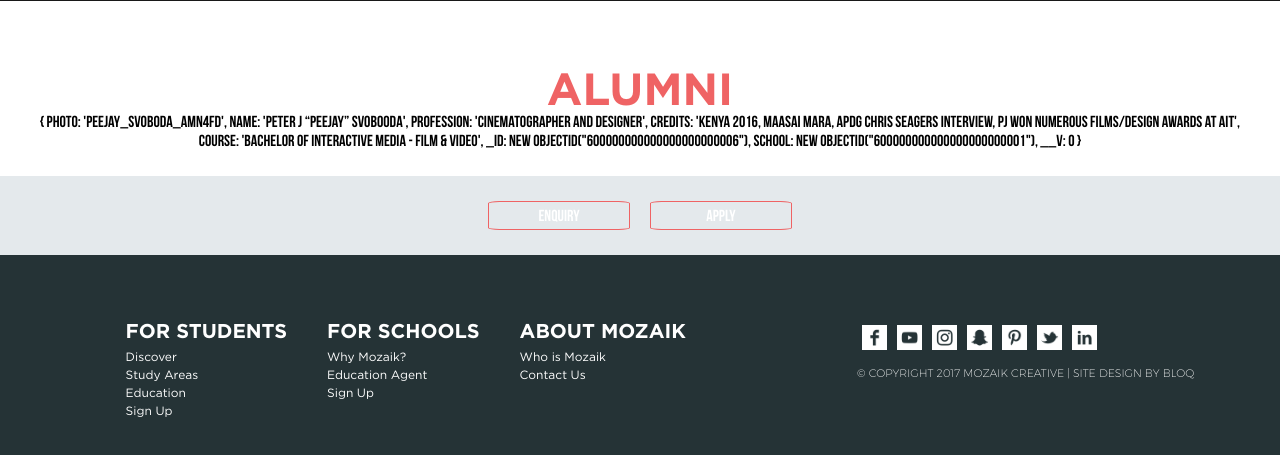
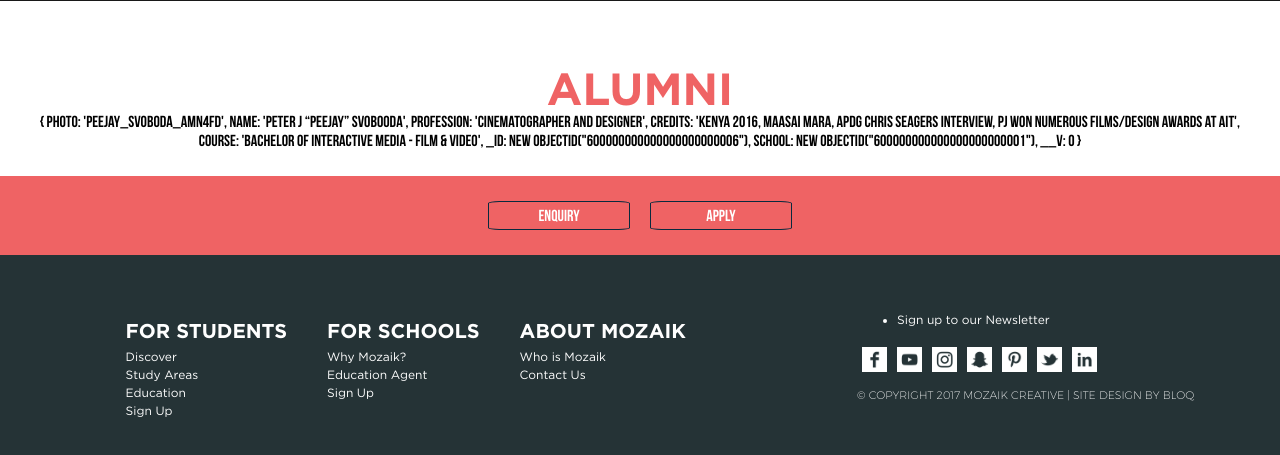
Before and after one commit to jcerexhe/mozaik, a Node server app: template views/schoolDetails.pug in a window 1280 px wide. Shown: the part 1062-1517 px from the top of the page. Run offline with Node 20, Linux system fonts and the light colour scheme; the template is opened without the code that fills it: values that come from a table or form of the project are taken from there, others are empty; data comes from the database, SQL or seed files in the repository; style sheets or scripts are compiled from the project's sources; some libraries are stand-ins or nearby versions.

Commit message:
apply addl new design

```diff
--- a/package.json
+++ b/package.json
@@ -48,6 +48,7 @@
     "react-google-maps": "^8.2.0",
     "react-helper": "^2.1.0",
     "react-images": "^0.5.5",
+    "react-modal": "^3.1.0",
     "react-slick": "^0.15.4",
     "react-sliding-pane": "^1.2.3",
     "slugs": "^0.1.3"
--- a/public/dist/style.css
+++ b/public/dist/style.css
@@ -95,6 +95,11 @@
     color: #FFFFFF;
     font-family: 'Gotham Book Regular'; }
 
+.footer > .social > .links > ul li {
+  color: #FFFFFF;
+  font-size: 12px;
+  font-family: 'Gotham Book Regular'; }
+
 .footer > .social a {
   display: inline-block;
   width: 25px;
@@ -120,7 +125,7 @@
   height: auto; }
 
 .bold {
-  font-family: 'Montserrat Bold'; }
+  font-family: 'Gotham Bold'; }
 
 .caps {
   text-transform: uppercase; }
@@ -462,7 +467,11 @@
   -ms-flex-pack: distribute;
       justify-content: space-around;
   -ms-flex-align: center;
-      align-items: center; }
+      align-items: center;
+  background-color: #181818; }
+
+.school-courses-link > p {
+  color: #FFFFFF; }
 
 .school-details-links {
   display: -ms-flexbox;
@@ -571,11 +580,12 @@
 
 .final-links {
   padding: 25px;
-  background-color: #E4E9EC;
+  background-color: #EF6364;
   text-align: center; }
 
-.final-links > a {
-  margin: 0px 10px; }
+.final-links > .btn {
+  margin: 0px 10px;
+  border: 1px solid #082A3E; }
 
 #nav {
   position: absolute;
@@ -1289,8 +1299,7 @@
   @media only screen and (min-width: 768px) {
     .filter-container {
       padding: 25px;
-      width: 80%;
-      margin: 0px auto;
+      width: 97%;
       display: -ms-flexbox;
       display: flex;
       -ms-flex-pack: distribute;
--- a/public/sass/modules/filterComponent.scss
+++ b/public/sass/modules/filterComponent.scss
@@ -2,8 +2,7 @@
   display: none;
   @media only screen and (min-width: 768px) {
     padding: 25px;
-    width: 80%;
-    margin: 0px auto;
+    width: 97%;
     display: flex;
     justify-content: space-around;
     background-color: $grey;
--- a/public/sass/modules/helpers.scss
+++ b/public/sass/modules/helpers.scss
@@ -12,7 +12,7 @@
   height: auto;
 }
 .bold {
-  font-family: 'Montserrat Bold';
+  font-family: 'Gotham Bold';
 }
 .caps {
   text-transform: uppercase;
--- a/public/sass/modules/navigation.scss
+++ b/public/sass/modules/navigation.scss
@@ -36,6 +36,17 @@
   }
 
 }
+
+
+.footer > .social > .links > ul {
+  li {
+   color: $white;
+   font-size: 12px;
+   font-family: 'Gotham Book Regular'
+   }
+}
+
+
 .footer > .social {
   a {
     display: inline-block;
--- a/public/sass/modules/schools.scss
+++ b/public/sass/modules/schools.scss
@@ -47,6 +47,12 @@
   flex-direction: column;
   justify-content: space-around;
   align-items: center;
+  background-color:$grey;
+}
+
+
+.school-courses-link > p{
+  color: $white;
 }
 
 
@@ -179,9 +185,10 @@
 }
 .final-links {
   padding: 25px;
-  background-color: $dark-grey;
+  background-color: $carnation;
   text-align: center;
 }
-.final-links > a {
+.final-links > .btn{
   margin: 0px 10px;
+  border: 1px solid $black;
 }
--- a/views/layouts/layout.pug
+++ b/views/layouts/layout.pug
@@ -51,6 +51,10 @@
             a(href='#') Contact Us
       .social
         // TODO
+        .links
+            ul
+              li Sign up to our Newsletter
+
         a(href='#')
           img.img-resp(src='/images/social-icons/sm-facebook.png')
         a(href='#')
--- a/views/schoolCourses.pug
+++ b/views/schoolCourses.pug
@@ -7,6 +7,11 @@
         img(src=school.logo)
         h1= school.name
       .school-details-links
+        .video-link
+          a(href='#')
+            img.icon(src='/images/icons/mozaik-icons-8.png')
+            br
+            span play video
         .other-links
           a.btn(href='#') enquire
           a.btn(href='#') apply
```
Also changed, not shown: public/sass/modules/base.scss (+0 -7 lines), 3 other files.
